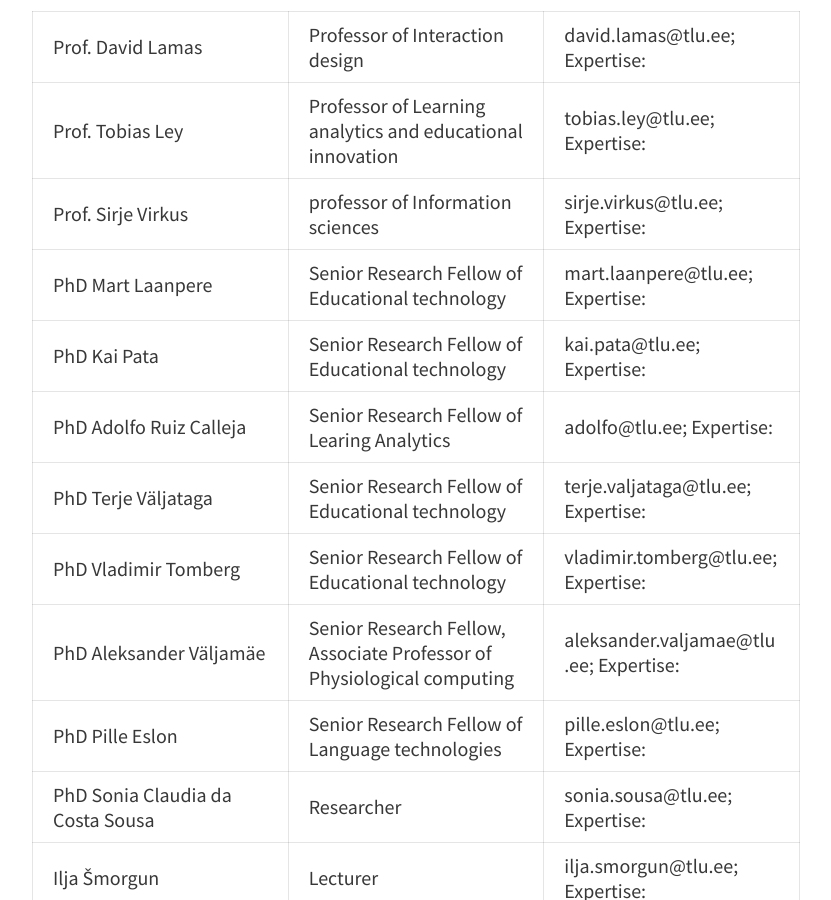
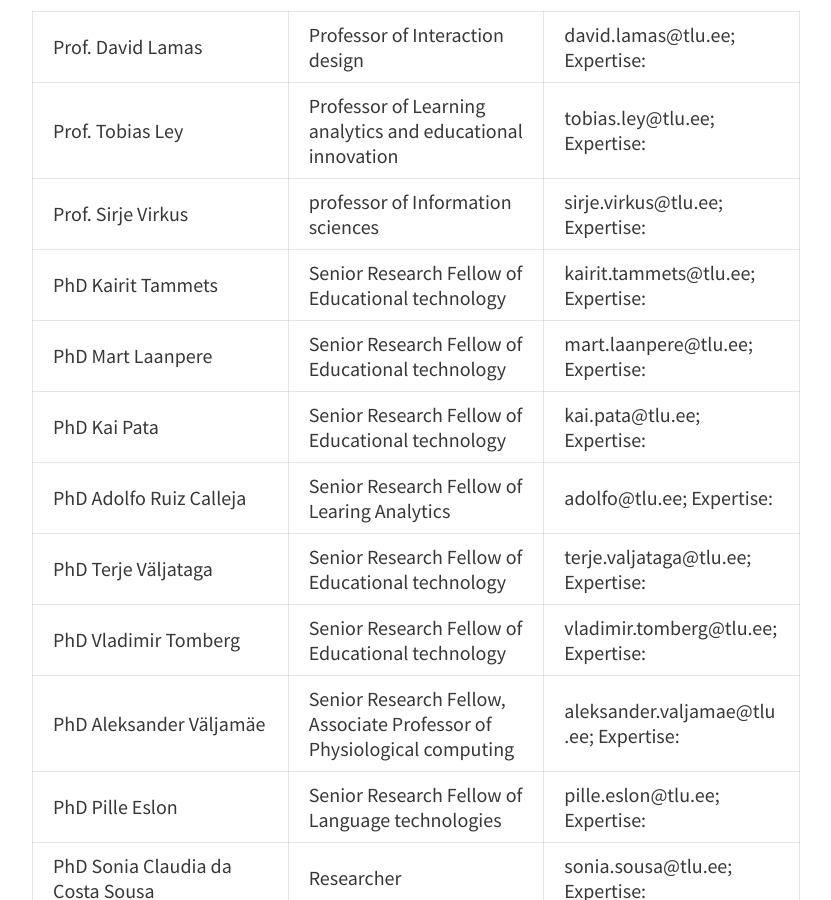
Before and after one commit to centre-for-educational-technology/htk-web, a Jekyll site: the page built from people.md, in a window 1280 px wide and 900 px high, scrolled down 800 px. Shown: the whole window, without its empty margins (224-1055 px from the left). Built offline with Jekyll 4.4.1, drawn with Linux system fonts in a browser that asks for light colours; nearby versions of some CDN libraries.

Commit message:
Update people.md

```diff
--- a/people.md
+++ b/people.md
@@ -18,6 +18,7 @@ Expertise: learning analytics in policy-making, MOOCs, educational technology in
 | Prof. David Lamas | Professor of Interaction design | david.lamas@tlu.ee; Expertise:
 | Prof. Tobias Ley | Professor of Learning analytics and educational innovation | tobias.ley@tlu.ee; Expertise:
 | Prof. Sirje Virkus | professor of Information sciences | sirje.virkus@tlu.ee; Expertise:
+| PhD Kairit Tammets | Senior Research Fellow of Educational technology| kairit.tammets@tlu.ee; Expertise:
 | PhD Mart Laanpere | Senior Research Fellow of Educational technology| mart.laanpere@tlu.ee; Expertise:
 | PhD Kai Pata | Senior Research Fellow of Educational technology| kai.pata@tlu.ee; Expertise:
 | PhD Adolfo Ruiz Calleja | Senior Research Fellow of Learing Analytics| adolfo@tlu.ee; Expertise:
```
